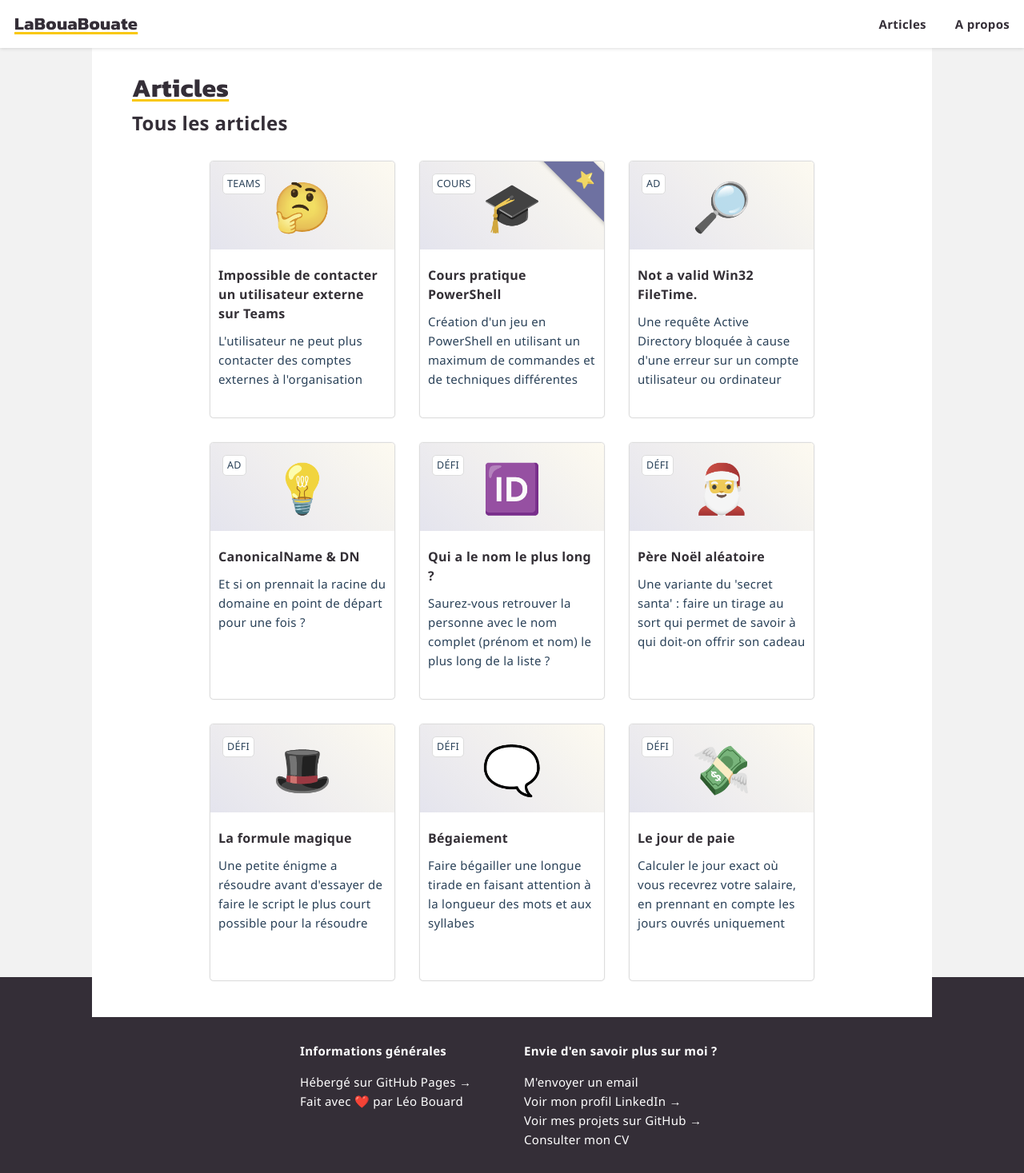
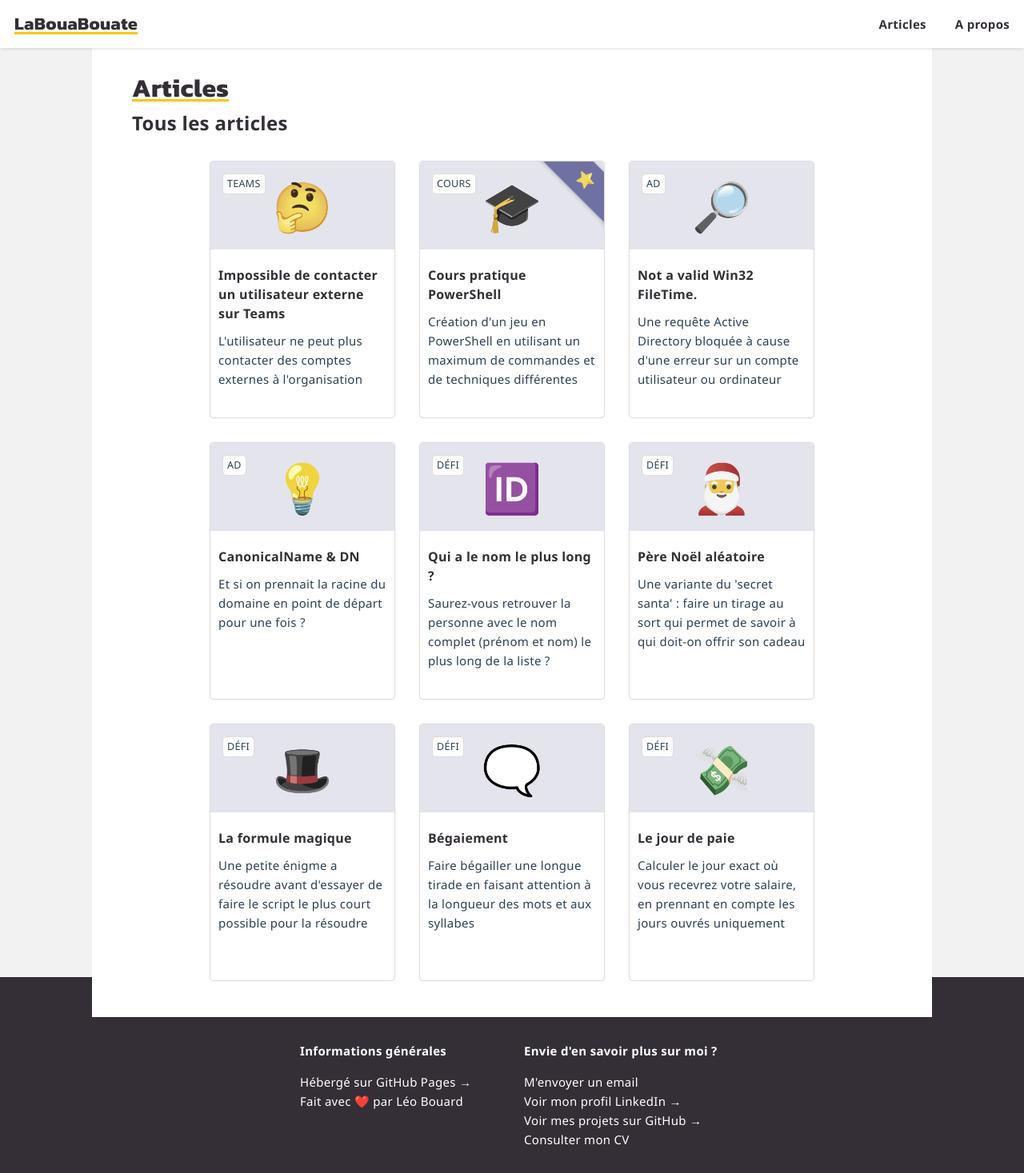
Before and after one commit to leobouard/leobouard.github.io, a Jekyll site: the page built from blog.md, in a window 1280 px wide. Shown: the whole page at 80% size. Built offline with Jekyll 4.4.1, drawn with Linux system fonts in a browser that asks for light colours; some web fonts are replaced.

Commit message:
Update posts.scss

```diff
--- a/assets/css/posts.scss
+++ b/assets/css/posts.scss
@@ -41,7 +41,7 @@ article:hover {
     filter: grayscale(0) saturate(1.2);
 
     div.articleThumbnail {
-        background: linear-gradient(135deg,#e4e4f1, #fefaec);
+        background: linear-gradient(45deg,#e4e4f1, #fefaec);
     }
 }
 
@@ -62,7 +62,7 @@ div.favoriteMarker {
 }
 
 div.articleThumbnail {
-    background: linear-gradient(45deg,#e4e4f1, #fefaec);
+    background: #e4e4f1;
     height: 110px;
     display: flex;
     justify-content: center;
```
